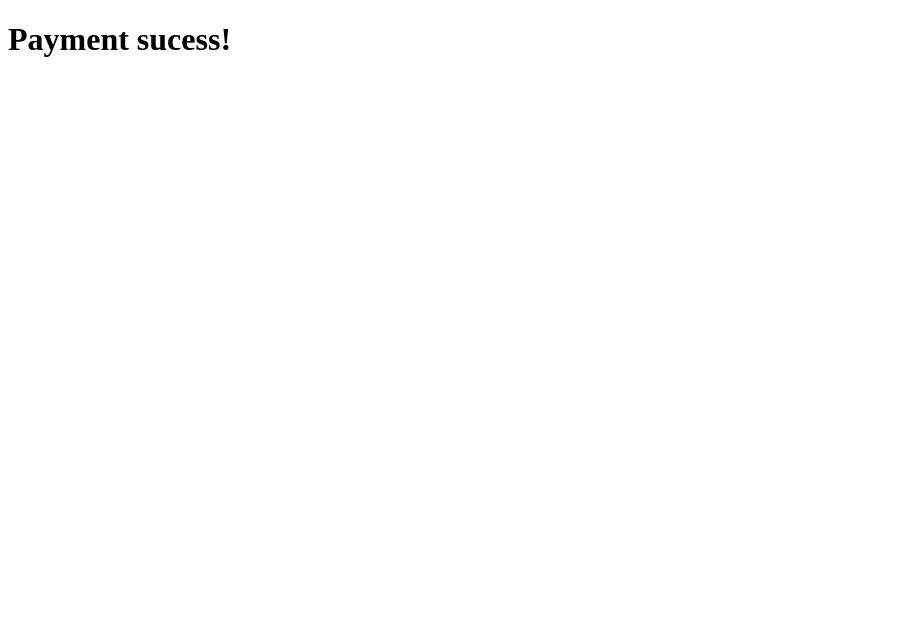
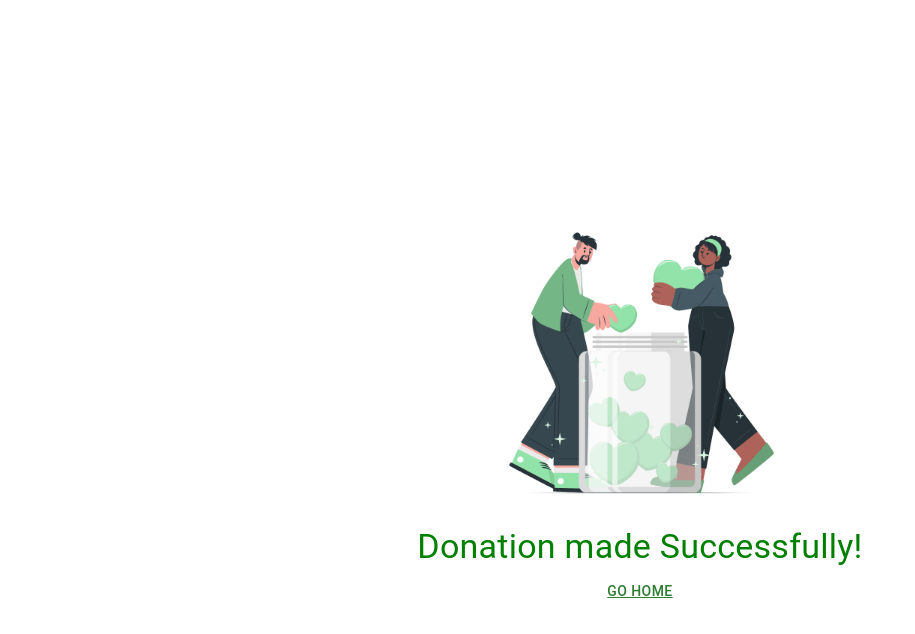
Before and after one commit to T-Luxshan/DonateMe---Frontend, a React (Create React App) app: page /payment/success in a window 1280 px wide. Shown: the top 634 px of the page, without its empty margins (0-915 px from the left). Built offline with nearby package versions, Linux system fonts and the light colour scheme.

Commit message:
Success page completed

```diff
--- a/src/components/Success.js
+++ b/src/components/Success.js
@@ -1,11 +1,40 @@
-import React from 'react'
+import React from 'react';
+import { Button, Container, Typography, Box } from '@mui/material';
+import { useNavigate } from 'react-router-dom';
+import imgCharity from "../assets/Charity.gif";
 
-const Success = () => {
-  return (
-    <div>
-       <h1>Payment sucess!</h1>
-    </div>
-  )
+function Success() {
+    // const queryParams = new URLSearchParams(window.location.search);
+    const navigate = useNavigate();
+
+    const onButtonClick = () => {
+        navigate("/");
+    };
+
+    return (
+        <Container maxWidth="sm" style={{ height: '100vh', display: 'flex', justifyContent: 'center', alignItems: 'center' }}>
+            <Box textAlign="center">
+                <Box>
+                  <img src={imgCharity} alt="Charity" style={{ width: '200%', maxWidth: '300px', marginBottom: '16px' }} />
+                </Box>
+                <Typography variant="h4" color="green">Donation made Successfully!</Typography>
+                {/* <Typography variant="body1" color="textPrimary" style={{ whiteSpace: 'pre-wrap', marginTop: '16px' }}>
+                    {queryParams.toString().split("&").join("\n")}
+                </Typography> */}
+                <Button
+                  variant="text"
+                  color="success"
+                  onClick={onButtonClick}
+                  sx={{
+                    marginTop: '5px',
+                    textDecoration: 'underline'
+                  }}
+                >
+                  Go Home
+                </Button>
+            </Box>
+        </Container>
+    );
 }
 
-export default Success
+export default Success;
```
